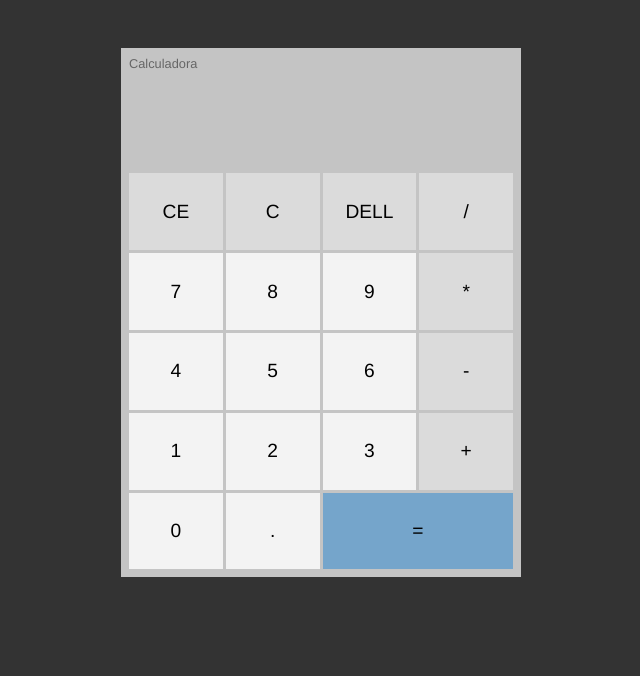
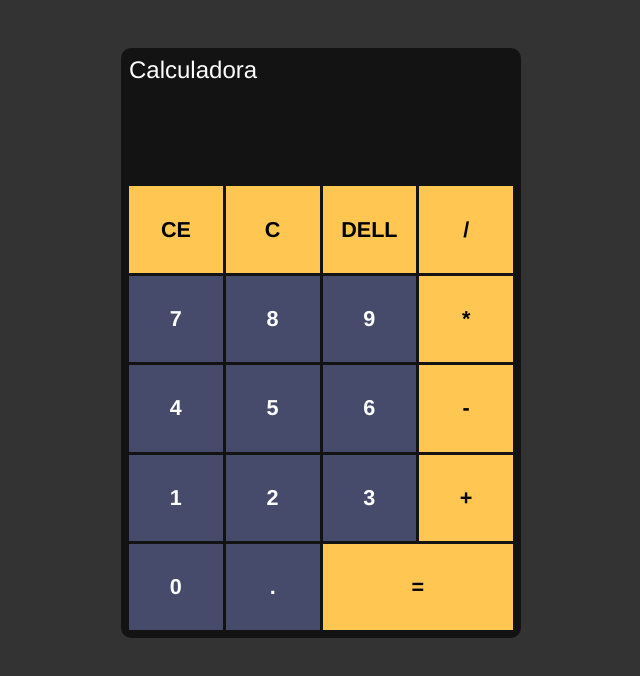
Before and after one commit to Coimbra777/Projeto-Calculadora, a plain HTML site: page index.html in a window 1280 px wide. Shown: the whole page, without its empty margins (319-959 px from the left). Drawn offline with Linux system fonts and the light colour scheme.

Commit message:
estilização

```diff
--- a/assets/css/style.css
+++ b/assets/css/style.css
@@ -14,18 +14,19 @@ body {
 }
 /* estilo container calculadora */
 #calc {
-  background-color: #c4c4c4;
+  border-radius: 10px;
+  background-color: #131313;
   width: 400px;
   padding: 0.5em;
-  color: #000;
+  /* color: #000; */
   display: flex;
   flex-direction: column;
 }
 /* estilo titulo */
 #calc h3 {
-  font-size: 0.8em;
+  font-size: 1.5em;
   font-weight: 300;
-  color: #666;
+  color: #fff;
 }
 /* estilo divs operações */
 #operations {
@@ -33,6 +34,7 @@ body {
 }
 #previus-operation,
 #current-operation {
+  color: #fff;
   padding: 0.2em;
   overflow-wrap: break-word;
   min-height: 1.6em;
@@ -55,24 +57,28 @@ body {
   border: 1px solid transparent;
   border-radius: 0;
   height: 4em;
-  font-size: 1.2em;
-  background-color: #dbdbdb;
+  font-size: 1.35em;
+  font-weight: bold;
+  background-color: #ffc652;
   cursor: pointer;
 }
 /* estilos dos botões dos numeros */
 #buttons-container .number {
-  background-color: #f3f3f3;
+  color: #fff;
+  background-color: #474b6b;
 }
 
 #buttons-container button:hover {
-  background-color: #bababa;
-  border-color: #999;
+  background-color: #282a3a;
 }
 /* estilo botão de igual */
 #buttons-container #equal-btn {
   grid-column: span 2;
-  background-color: #75a5cb;
+  background-color: #ffc652;
+}
+#buttons-container .symbols:hover {
+  background-color: #ffab00;
 }
 #buttons-container #equal-btn:hover {
-  background-color: #3a91d8;
+  background-color: #ffab00;
 }
--- a/index.html
+++ b/index.html
@@ -20,22 +20,22 @@
     </div>
     <!-- div com botões padrao (apagar etc) -->
     <div id="buttons-container">
-      <button>CE</button>
-      <button>C</button>
-      <button>DELL</button>
-      <button>/</button>
+      <button class="symbols">CE</button>
+      <button class="symbols">C</button>
+      <button class="symbols">DELL</button>
+      <button class="symbols">/</button>
       <button class="number">7</button>
       <button class="number">8</button>
       <button class="number">9</button>
-      <button>*</button>
+      <button class="symbols">*</button>
       <button class="number">4</button>
       <button class="number">5</button>
       <button class="number">6</button>
-      <button>-</button>
+      <button class="symbols">-</button>
       <button class="number">1</button>
       <button class="number">2</button>
       <button class="number">3</button>
-      <button>+</button>
+      <button class="symbols">+</button>
       <button class="number">0</button>
       <button class="number">.</button>
       <button id="equal-btn">=</button>
```
